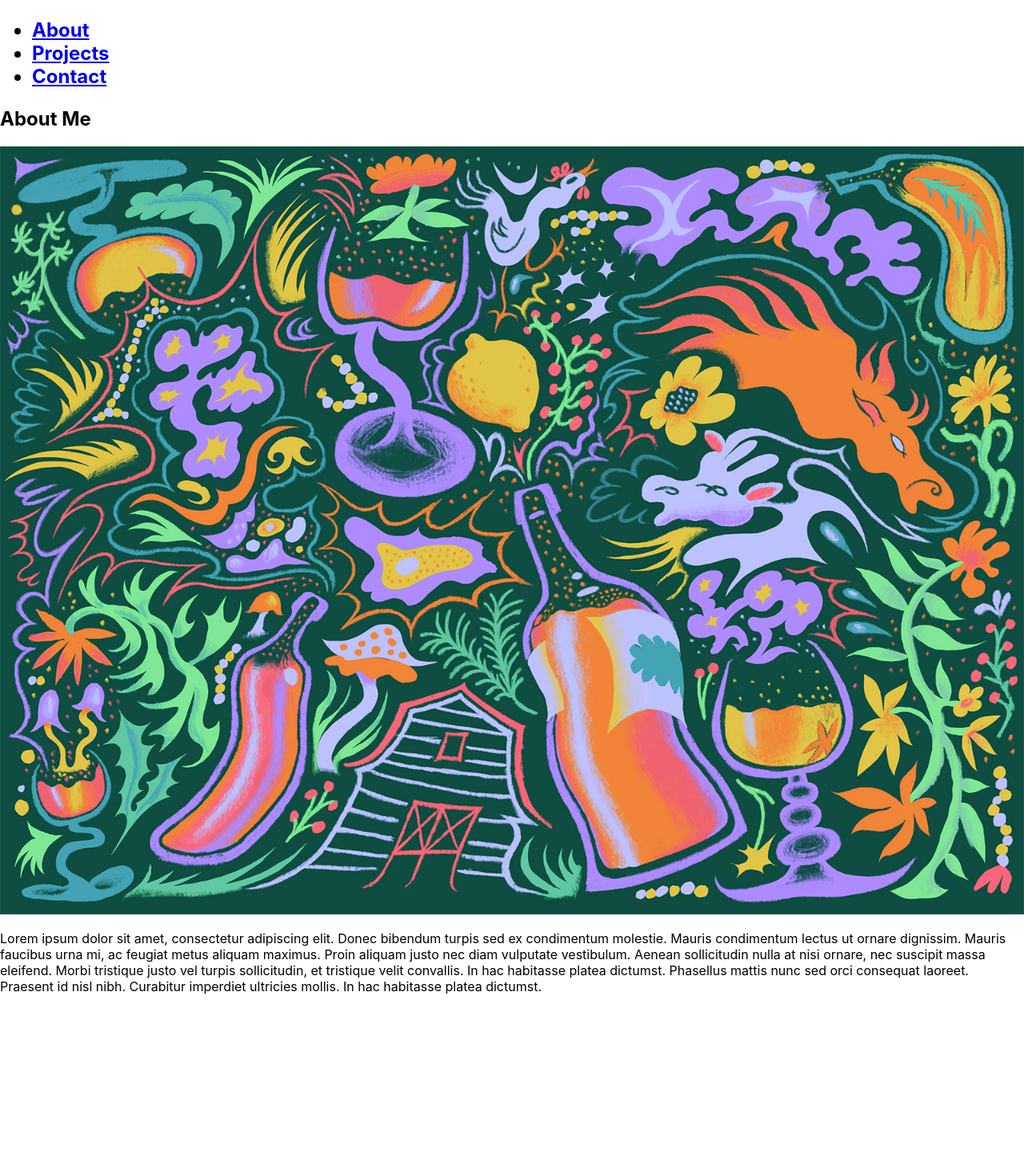
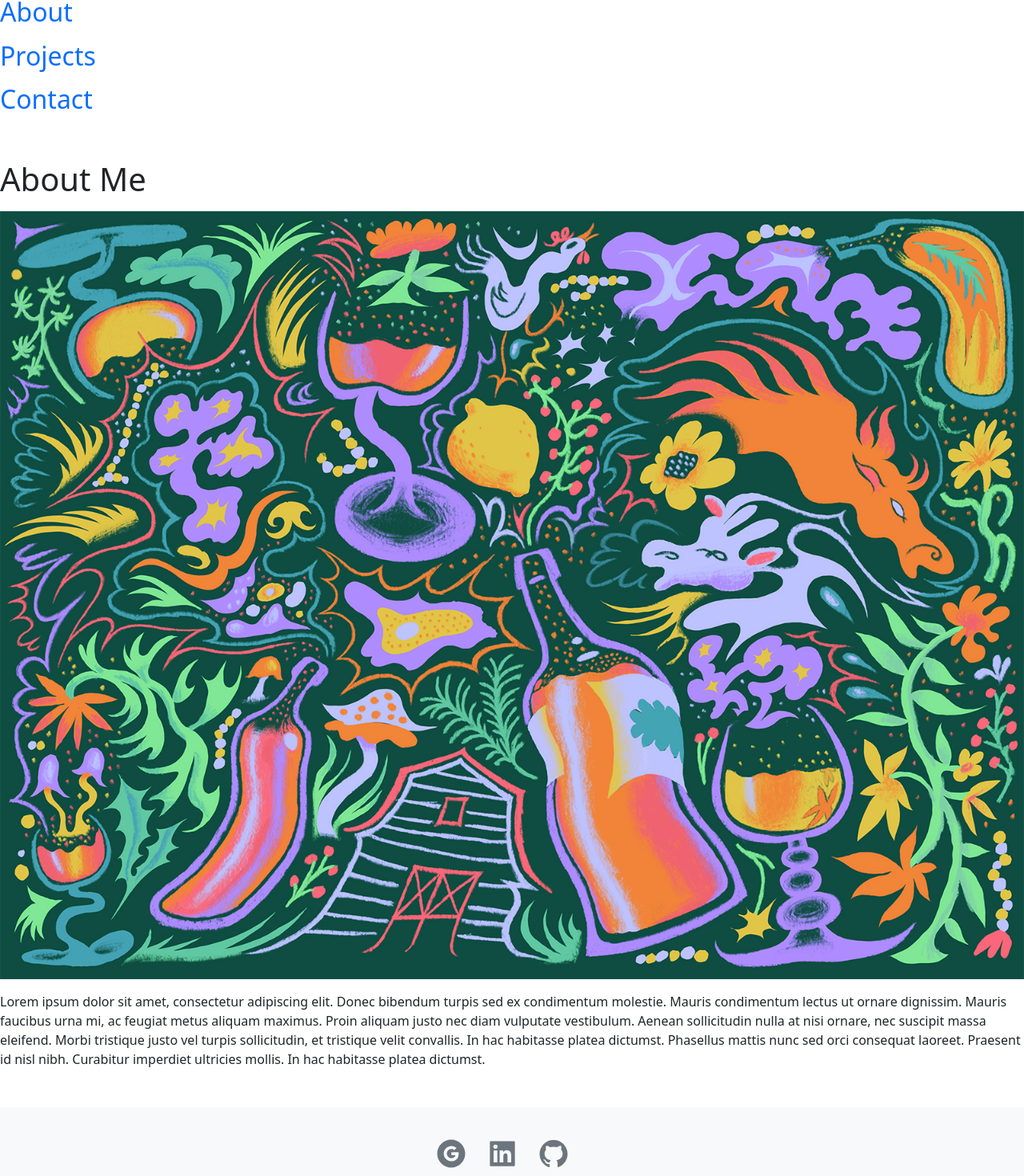
Before and after one commit to Marykate94/marykate-portfolio, a React (Create React App) app: page / in a window 1280 px wide. Shown: the part 50-1520 px from the top of the page at 80% size. Before the commit the page ends 1309 px from the top, so only its background shows below. Built offline with nearby package versions, Linux system fonts and the light colour scheme.

Commit message:
added footer and associated footer icons

```diff
--- a/package.json
+++ b/package.json
@@ -6,8 +6,11 @@
     "@testing-library/jest-dom": "^5.14.1",
     "@testing-library/react": "^11.2.7",
     "@testing-library/user-event": "^12.8.3",
+    "bootstrap": "^5.1.0",
     "react": "^17.0.2",
+    "react-bootstrap": "^1.6.1",
     "react-dom": "^17.0.2",
+    "react-icons": "^4.2.0",
     "react-scripts": "4.0.3",
     "web-vitals": "^1.1.2"
   },
--- a/src/App.js
+++ b/src/App.js
@@ -5,6 +5,9 @@ import Nav from './components/Nav';
 import About from './components/About';
 import Contact from './components/Contact';
 import Project from './components/Project';
+import Footer from './components/Footer';
+import "bootstrap/dist/css/bootstrap.min.css";
+
 
 
 function App() {
@@ -29,7 +32,9 @@ function App() {
 
 
       {renderPage()}
+      <Footer></Footer>
     </main>
+
   );
 }
 
--- /dev/null
+++ b/src/components/Footer/index.js
@@ -0,0 +1,26 @@
+import React from 'react';
+// import { AiFillLinkedin } from 'react-icons/fa';
+import { AiFillGithub, AiFillGoogleCircle, AiFillLinkedin } from 'react-icons/ai';
+
+function Footer() {
+    return (
+
+        <footer class="text-center text-lg-start bg-light text-muted">
+            <section class="d-flex justify-content-center  p-4 border-bottom">
+                <div>
+                    <a href="mailto:Marykatesmith64@gmail.com" class="me-4 text-reset fs-1">
+                        <AiFillGoogleCircle />
+                    </a>
+                    <a href="https://www.linkedin.com/in/marykate-smith-141228141/" class="me-4 text-reset fs-1">
+                        <AiFillLinkedin />
+                    </a>
+                    <a href="https://github.com/Marykate94" class="me-4 text-reset fs-1">
+                        <AiFillGithub />
+                    </a>
+                </div>
+            </section>
+        </footer>
+    )
+}
+
+export default Footer;
--- a/src/components/Nav/index.js
+++ b/src/components/Nav/index.js
@@ -17,7 +17,7 @@ function Nav(props) {
       </li>
 
       <li class="nav-item">
-        <a class="nav-link" href="#Projects" onClick={() => {props.setCurrentPage("Projects")}}>Projects <span class="sr-only"> </span></a>
+        <a class="nav-link" href="#Project" onClick={() => {props.setCurrentPage("Project")}}>Projects <span class="sr-only"> </span></a>
       </li>
 
       <li class="nav-item">
```
Also changed, not shown: 1 other file (tests, documents, lock files or other folders).
